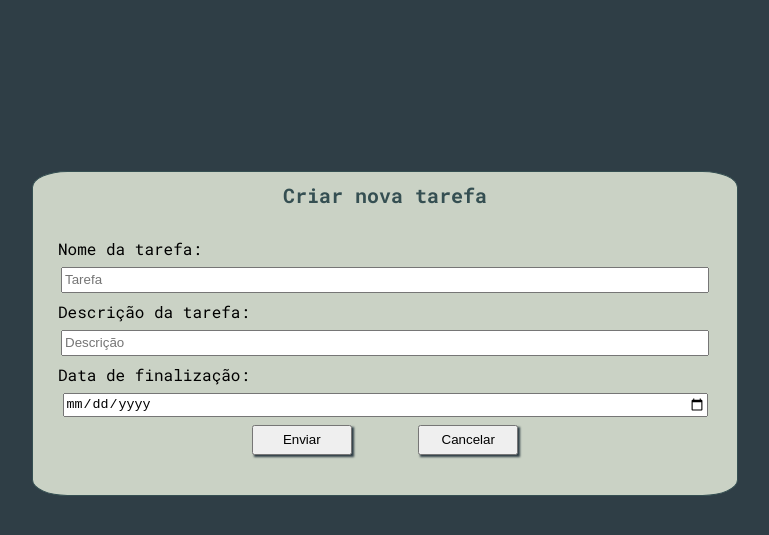
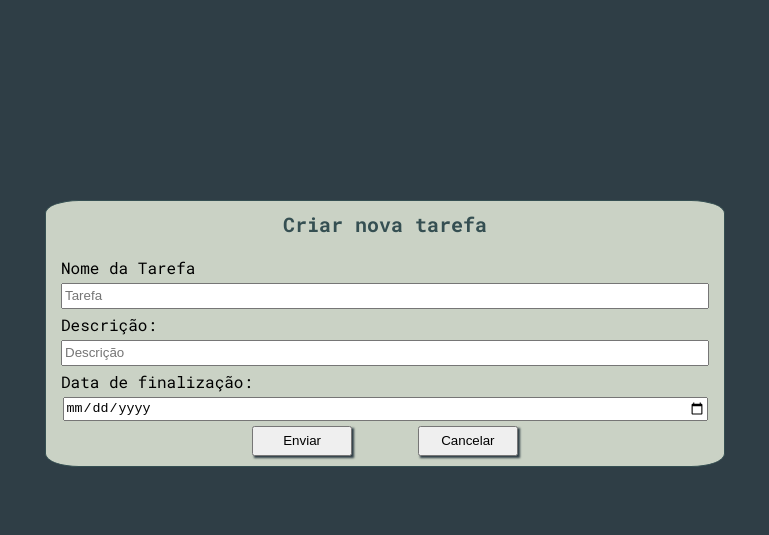
Before and after one commit to barbarabarbabela/todo-list, a React app: page / in a window 1280 px wide. Both pictures are taken after a click on the button "Criar Tarefa". Shown: the part 67-602 px from the top of the page, without its empty margins (255-1024 px from the left). Built offline with nearby package versions, Linux system fonts and the light colour scheme; data requests are answered from the project's data file.

Commit message:
Refactoring

```diff
--- a/db.json
+++ b/db.json
@@ -1,3 +1,16 @@
 {
-  "tasks": []
+  "tasks": [
+    {
+      "name": "Rugby",
+      "description": "Estudar regras do rugby",
+      "date": "2023-12-31",
+      "id": 1
+    },
+    {
+      "name": "Ler livro",
+      "description": "Finalizar leitura do livro",
+      "date": "2023-12-31",
+      "id": 2
+    }
+  ]
 }
--- a/src/components/Button/Button.css
+++ b/src/components/Button/Button.css
@@ -1,9 +1,6 @@
-button{
-    width: 100px;
-    height: 30px;
-    text-decoration: none;
-    display: inline-block;
-    margin: 0 0 20px;
-    box-shadow: 2px 2px 2px #2f3e46;
-
+button {
+  width: 100px;
+  height: 30px;
+  display: inline-block;
+  box-shadow: 2px 2px 2px #2f3e46;
 }
--- a/src/components/Button/index.js
+++ b/src/components/Button/index.js
@@ -1,11 +1,7 @@
 import "./Button.css";
 
-const Button = ({ name, onPress, submitForm }) => {
-  return (
-    <button onClick={onPress} onSubmit={submitForm}>
-      {name}
-    </button>
-  );
+const Button = ({ name, onPress }) => {
+  return <button onClick={onPress}>{name}</button>;
 };
 
 export default Button;
--- /dev/null
+++ b/src/components/Label/Label.css
@@ -0,0 +1,4 @@
+label {
+  margin-left: 5px;
+  text-align: left;
+}
--- /dev/null
+++ b/src/components/Label/index.js
@@ -0,0 +1,6 @@
+import "./Label.css";
+
+const Label = (props) => {
+  return <label>{props.name}</label>;
+};
+export default Label;
--- a/src/components/Main/index.js
+++ b/src/components/Main/index.js
@@ -4,10 +4,9 @@ import Button from "../Button";
 import Modal from "../Modal";
 import { useEffect, useState } from "react";
 
-const Main = (props) => {
+const Main = () => {
   const [openModal, setOpenModal] = useState(false);
   const [tasks, setTasks] = useState([]);
-  const taskData = Object.values(tasks);
 
   useEffect(() => {
     //GET
@@ -39,7 +38,6 @@ const Main = (props) => {
       }),
     })
       .then((res) => res.json())
-      .then((data) => console.log(data))
       .catch((err) => console.log(err));
   }
 
@@ -50,11 +48,13 @@ const Main = (props) => {
       </header>
 
       <Button name="Criar Tarefa" onPress={modalOpen} />
+
       {openModal ? (
         <Modal modalClose={closeModal} onSubmit={fetchTask} />
       ) : null}
+
       <div className="tasks">
-        {taskData.map((item, index) => (
+        {tasks.map((_item, index) => (
           <Task
             key={index}
             name={tasks[index].name}
--- a/src/components/Modal/Modal.css
+++ b/src/components/Modal/Modal.css
@@ -4,7 +4,6 @@
   right: 0;
   bottom: 0;
   left: 0;
-  z-index: 1000;
   background-color: #2f3e46;
   display: flex;
 }
@@ -12,8 +11,6 @@
 .modalContainer {
   border: 1px solid #354f52;
   text-align: center;
-  width: auto;
-  height: fit-content;
   border-radius: 5%;
   background-color: #cad2c5;
   margin: auto;
@@ -26,19 +23,14 @@
 }
 
 form {
-  padding: 20px;
+  padding: 10px;
   display: flex;
   flex-direction: column;
 }
 
-.form label {
-  margin-left: 5px;
-  text-align: left;
-}
-
 .form input {
-  width: 50vw;
-  margin: 8px;
+  min-width: 50vw;
+  margin: 5px;
   height: 20px;
 }
 
--- a/src/components/Modal/index.js
+++ b/src/components/Modal/index.js
@@ -3,6 +3,7 @@ import Button from "../Button";
 import "./Modal.css";
 import { useState } from "react";
 import TextField from "../TextField";
+import Label from "../Label";
 
 const Modal = ({ modalClose, onSubmit }) => {
   const [name, setName] = useState("");
@@ -15,26 +16,23 @@ const Modal = ({ modalClose, onSubmit }) => {
         <h2>Criar nova tarefa</h2>
         <div className="form">
           <form>
-            <label>Nome da tarefa: </label>
+            <Label name="Nome da Tarefa" />
             <TextField
               required={true}
               placeholder="Tarefa"
-              value={name}
               type="text"
               handleChange={(value) => setName(value)}
             />
-            <label>Descrição da tarefa:</label>
+            <Label name="Descrição:" />
             <TextField
               required={true}
               placeholder="Descrição"
-              value={description}
               type="text"
               handleChange={(value) => setDescription(value)}
             />
-            <label>Data de finalização:</label>
+            <Label name="Data de finalização: " />
             <TextField
               required={true}
-              value={date}
               type="date"
               handleChange={(value) => setDate(value)}
             />
--- a/src/components/Task/Task.css
+++ b/src/components/Task/Task.css
@@ -1,13 +1,8 @@
-.Task {
-  flex-wrap: wrap;
-  display: inline-block;
-}
 .card {
   border: 1px solid #354f52;
   border-radius: 5px;
   padding: 10px;
   width: 200px;
-  min-height: 150px;
   height: fit-content;
   box-shadow: 5px 5px 5px #2f3e46;
   margin: 10px;
@@ -16,6 +11,7 @@
 .card:hover {
   background-color: #bfc7ba;
 }
+
 .card h3 {
   color: #2f3e46;
   margin: 0;
@@ -23,15 +19,14 @@
 
 .card p {
   color: #354f52;
-  margin: 15px 0 0;
 }
 
 .img {
   display: flex;
   justify-content: flex-end;
-  gap: 20px;
 }
 
 img {
   width: 15px;
+  height: 16px;
 }
--- a/src/components/Task/index.js
+++ b/src/components/Task/index.js
@@ -1,8 +1,5 @@
 import "./Task.css";
 import Delete from "../../assets/delete.png";
-import Edit from "../../assets/edit.png";
-import { v4 as uuidv4 } from "uuid";
-import { useState } from "react";
 
 const Task = (props) => {
   //DELETE
@@ -18,7 +15,6 @@ const Task = (props) => {
     <div className="Task">
       <div className="card">
         <div className="img">
-          <img src={Edit}></img>
           <img
             src={Delete}
             onClick={() => {
--- a/src/components/TextField/index.js
+++ b/src/components/TextField/index.js
@@ -1,10 +1,7 @@
-import "./TextField.css";
-
 const TextField = (props) => {
   return (
     <div className="TextField">
       <input
-        value={props.value}
         onChange={(event) => props.handleChange(event.target.value)}
         required={props.required}
         placeholder={props.placeholder}
--- a/src/index.css
+++ /dev/null
@@ -1,13 +0,0 @@
-body {
-  margin: 0;
-  font-family: -apple-system, BlinkMacSystemFont, 'Segoe UI', 'Roboto', 'Oxygen',
-    'Ubuntu', 'Cantarell', 'Fira Sans', 'Droid Sans', 'Helvetica Neue',
-    sans-serif;
-  -webkit-font-smoothing: antialiased;
-  -moz-osx-font-smoothing: grayscale;
-}
-
-code {
-  font-family: source-code-pro, Menlo, Monaco, Consolas, 'Courier New',
-    monospace;
-}
--- a/src/index.js
+++ b/src/index.js
@@ -1,6 +1,5 @@
 import React from "react";
 import ReactDOM from "react-dom/client";
-import "./index.css";
 import App from "./home/App";
 
 const root = ReactDOM.createRoot(document.getElementById("root"));
```
Also changed, not shown: src/components/TextField/TextField.css (deleted), 1 other file.
